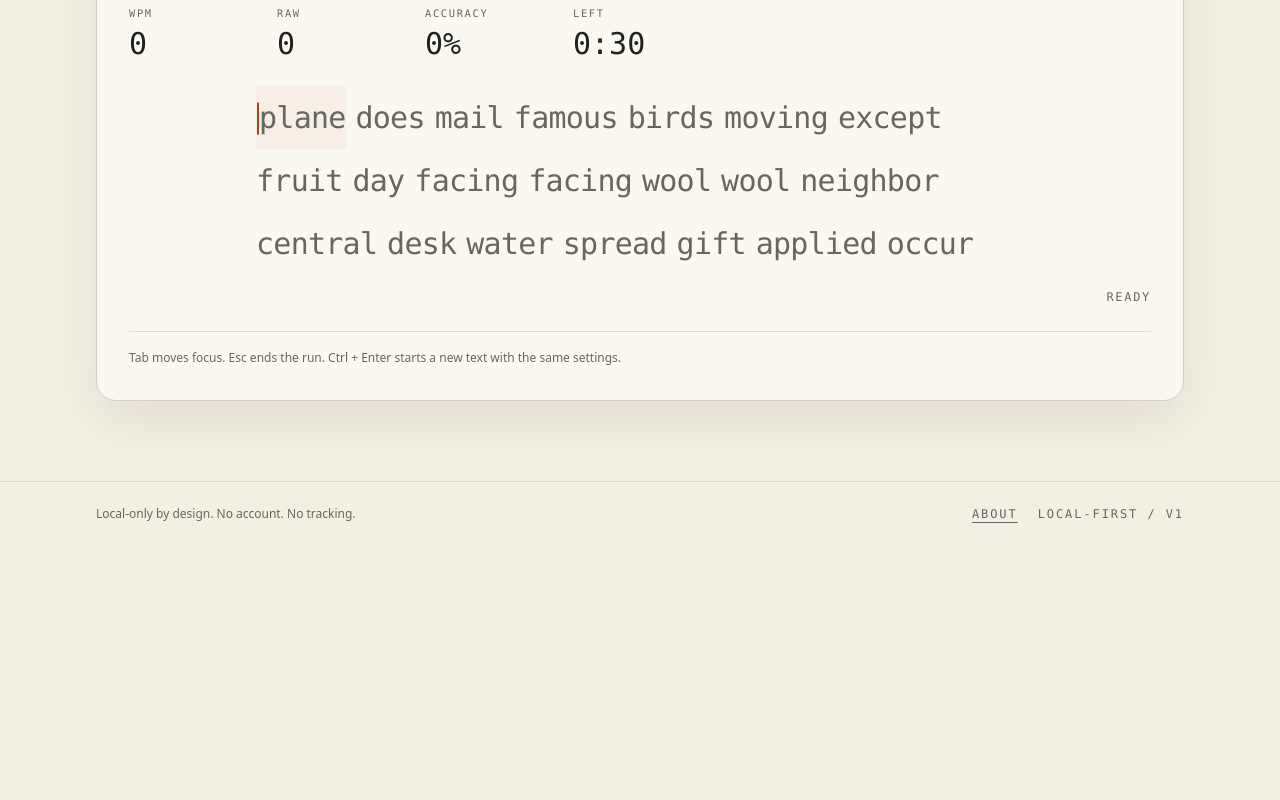
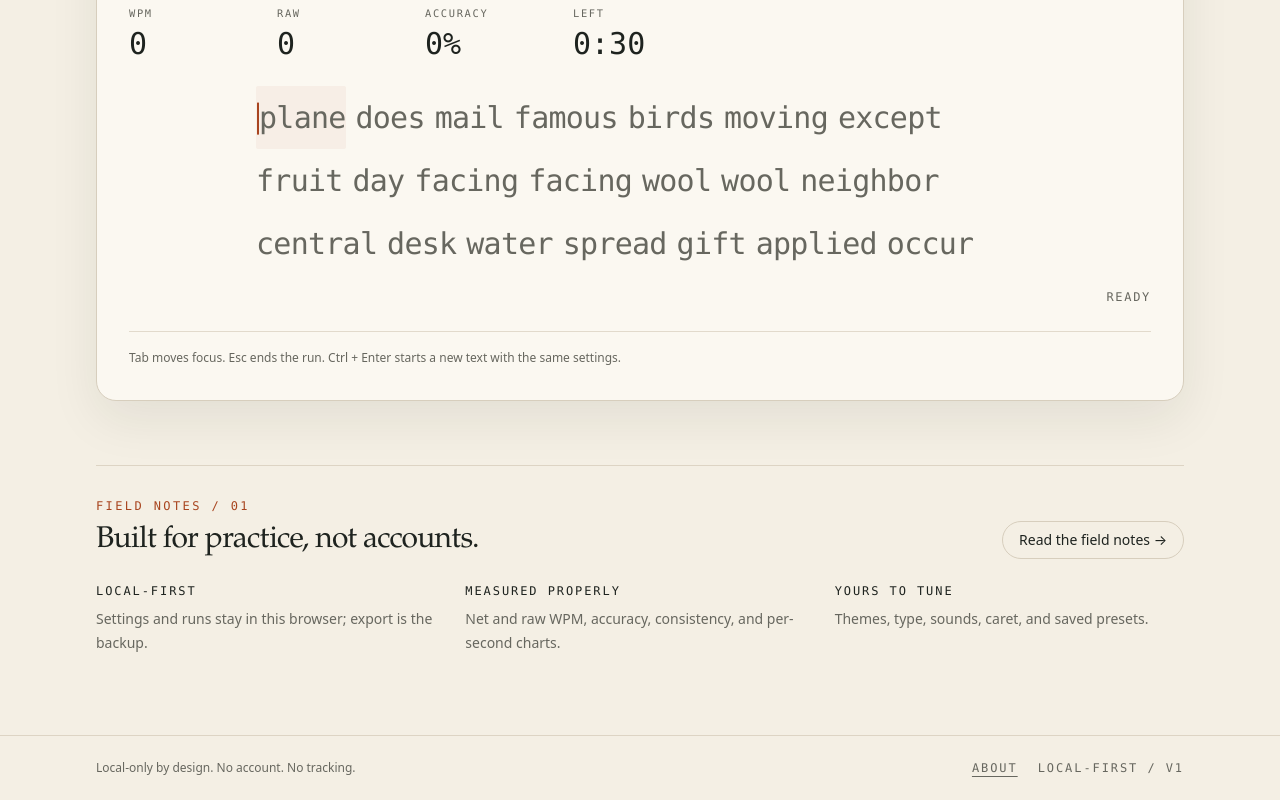
Before and after one commit to scmlewis/typelab, a React (Vite) app: page / in a window 1280 px wide. Shown: the part 371-1171 px from the top of the page. Before the commit the page ends 917 px from the top, so only its background shows below. Built offline with nearby package versions, Linux system fonts and the light colour scheme.

Commit message:
feat(home): add the field notes band

```diff
--- a/src/app/pages/HomePage.tsx
+++ b/src/app/pages/HomePage.tsx
@@ -1,3 +1,5 @@
+import { Link } from 'react-router';
+
 import { TypingTest } from '@/features/typing/TypingTest';
 import { useSettings } from '@/features/settings/settingsContext';
 
@@ -39,6 +41,51 @@ export function HomePage() {
       ) : (
         <TypingTest />
       )}
+
+      <section aria-labelledby="why-title" className="mt-12 border-t border-line/80 pt-8 sm:mt-16">
+        <div className="flex flex-wrap items-end justify-between gap-4">
+          <div>
+            <p className="font-mono text-xs uppercase tracking-[0.2em] text-accent">
+              Field notes / 01
+            </p>
+            <h2
+              className="mt-2 font-display text-2xl leading-tight tracking-tight sm:text-3xl"
+              id="why-title"
+            >
+              Built for practice, not accounts.
+            </h2>
+          </div>
+          <Link
+            className="rounded-full border border-line px-4 py-2 text-sm text-ink transition-colors hover:border-ink"
+            to="/about"
+          >
+            Read the field notes →
+          </Link>
+        </div>
+
+        <ul className="mt-6 grid gap-5 sm:grid-cols-3">
+          <li>
+            <p className="font-mono text-xs uppercase tracking-[0.16em] text-ink">Local-first</p>
+            <p className="mt-2 text-sm leading-6 text-ink-muted">
+              Settings and runs stay in this browser; export is the backup.
+            </p>
+          </li>
+          <li>
+            <p className="font-mono text-xs uppercase tracking-[0.16em] text-ink">
+              Measured properly
+            </p>
+            <p className="mt-2 text-sm leading-6 text-ink-muted">
+              Net and raw WPM, accuracy, consistency, and per-second charts.
+            </p>
+          </li>
+          <li>
+            <p className="font-mono text-xs uppercase tracking-[0.16em] text-ink">Yours to tune</p>
+            <p className="mt-2 text-sm leading-6 text-ink-muted">
+              Themes, type, sounds, caret, and saved presets.
+            </p>
+          </li>
+        </ul>
+      </section>
     </section>
   );
 }
```
Also changed, not shown: 1 other file (tests, documents, lock files or other folders).
